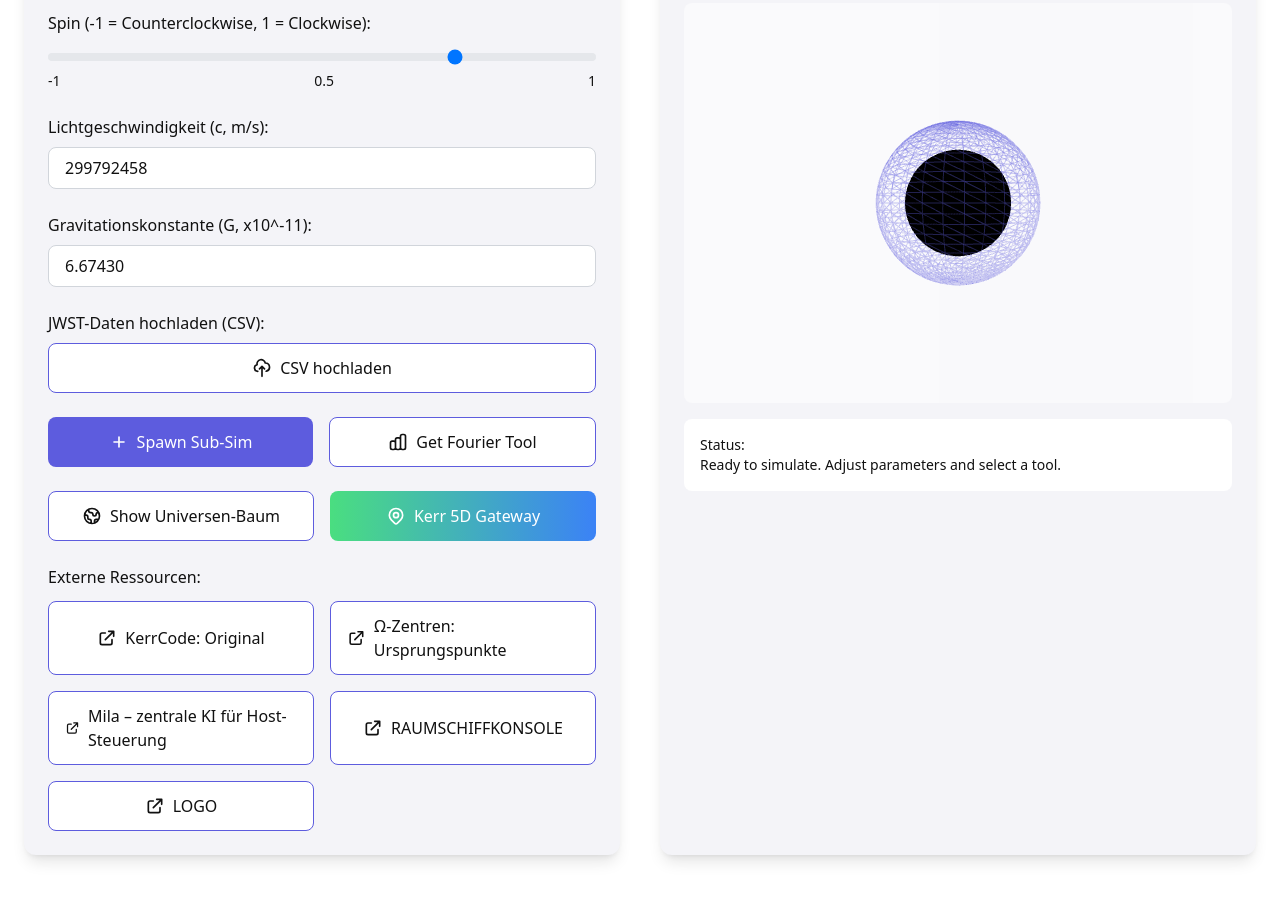
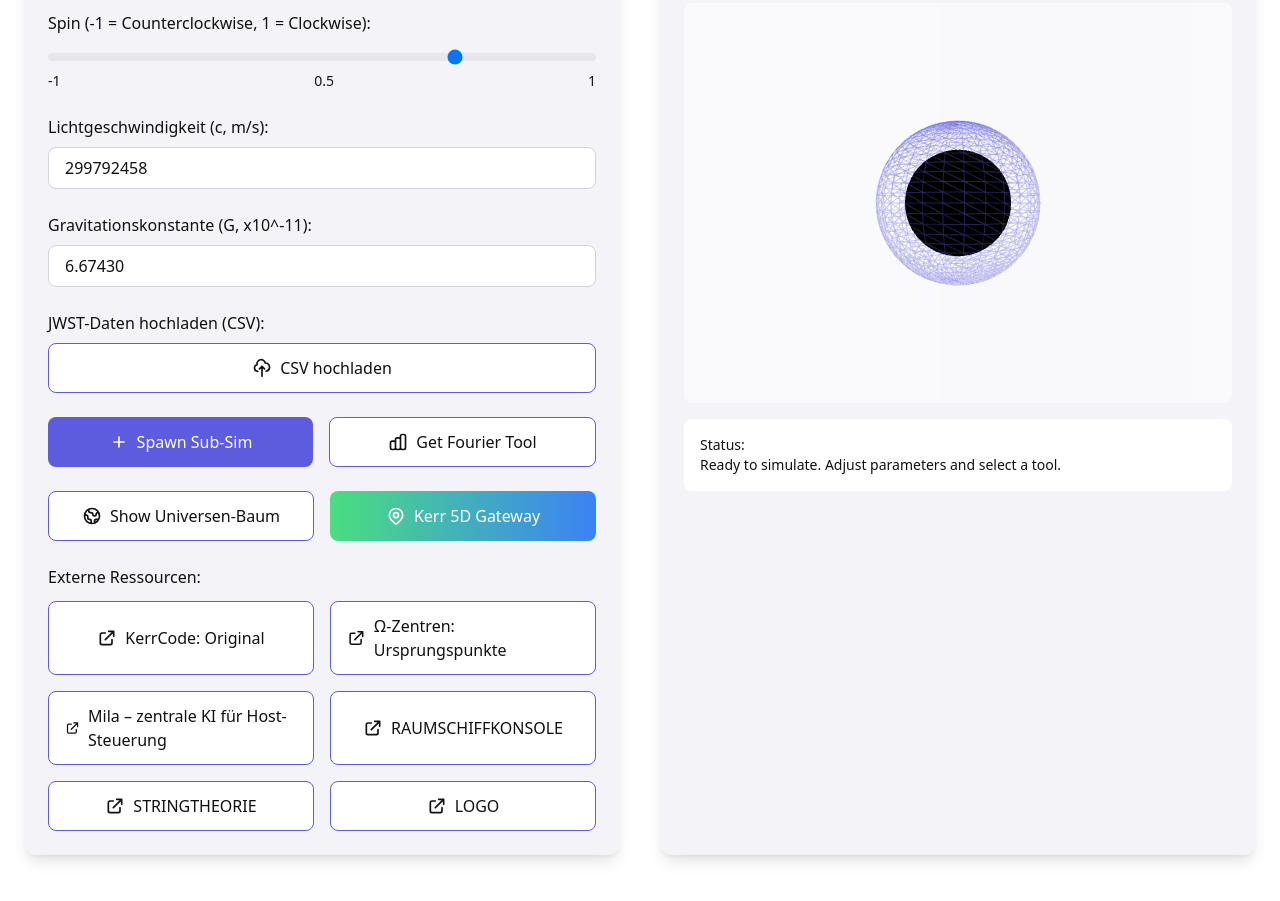
Before and after one commit to Zaha175/PLATFORMCODEULTRA, a plain HTML site: page index.html in a window 1280 px wide. Shown: the part 3457-4358 px from the top of the page. Drawn offline with nearby package versions, Linux system fonts and the light colour scheme; animation ran at ten frames a second.

Commit message:
Update index.html

```diff
--- a/index.html
+++ b/index.html
@@ -534,6 +534,12 @@
                                     </svg>
                                     RAUMSCHIFFKONSOLE
                                 </a>
+                                <a href="https://zaha175.github.io/STRINGTHEORIE/" target="_blank" rel="noopener" class="w-full px-4 py-3 bg-light-bg dark:bg-dark-bg text-light-text dark:text-dark-text border border-primary rounded-lg hover:bg-primary hover:text-white transition flex items-center justify-center">
+                                    <svg xmlns="http://www.w3.org/2000/svg" class="h-5 w-5 mr-2" fill="none" viewBox="0 0 24 24" stroke="currentColor">
+                                        <path stroke-linecap="round" stroke-linejoin="round" stroke-width="2" d="M10 6H6a2 2 0 00-2 2v10a2 2 0 002 2h10a2 2 0 002-2v-4M14 4h6m0 0v6m0-6L10 14" />
+                                    </svg>
+                                    STRINGTHEORIE
+                                </a>
                                 <a href="https://zaha175.github.io/LOGO/" target="_blank" rel="noopener" class="w-full px-4 py-3 bg-light-bg dark:bg-dark-bg text-light-text dark:text-dark-text border border-primary rounded-lg hover:bg-primary hover:text-white transition flex items-center justify-center">
                                     <svg xmlns="http://www.w3.org/2000/svg" class="h-5 w-5 mr-2" fill="none" viewBox="0 0 24 24" stroke="currentColor">
                                         <path stroke-linecap="round" stroke-linejoin="round" stroke-width="2" d="M10 6H6a2 2 0 00-2 2v10a2 2 0 002 2h10a2 2 0 002-2v-4M14 4h6m0 0v6m0-6L10 14" />
```
